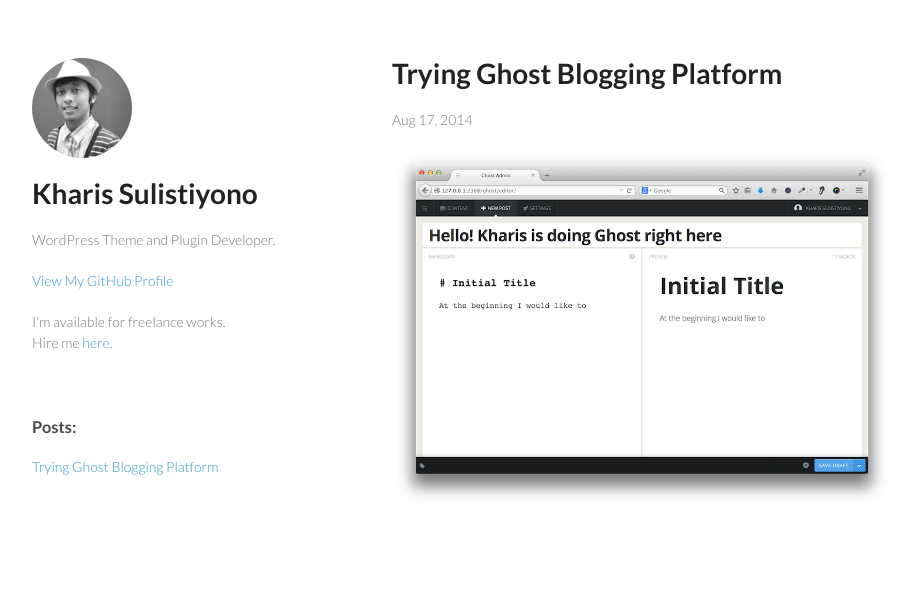
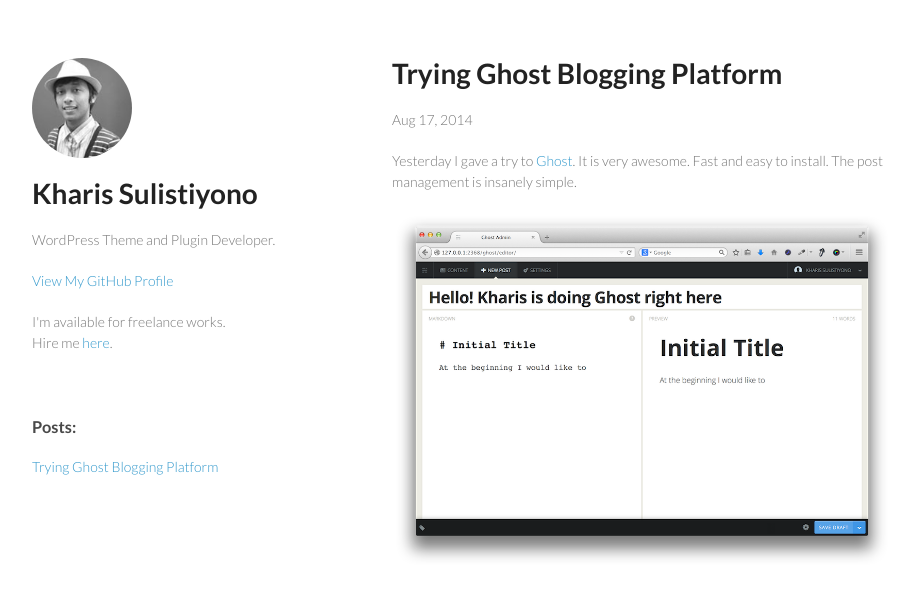
Before and after one commit to kharissulistiyo/kharissulistiyo.github.com, a Jekyll site: the page built from _posts/2014-08-17-trying-ghost-blogging-platform.markdown, in a window 1280 px wide. Shown: the top 597 px of the page, without its empty margins (178-1092 px from the left). Built offline with Jekyll 4.4.1, drawn with Linux system fonts in a browser that asks for light colours; Markdown is read by kramdown in place of the engine named in the settings; comment, search, counter and statistics services are not loaded.

Commit message:
Edit post

```diff
--- a/_posts/2014-08-17-trying-ghost-blogging-platform.markdown
+++ b/_posts/2014-08-17-trying-ghost-blogging-platform.markdown
@@ -6,4 +6,8 @@
 categories: ghost
 ---
 
+[Ghost]: http://ghost.org
+
+Yesterday I gave a try to [Ghost][]. It is very awesome. Fast and easy to install. The post management is insanely simple.
+
 <img src="https://raw.githubusercontent.com/kharissulistiyo/kharissulistiyo.github.com/master/content/2014/08/ghost.png" alt="Trying Ghost Blogging Platform"/>
```
Also changed, not shown: 6 other files.
